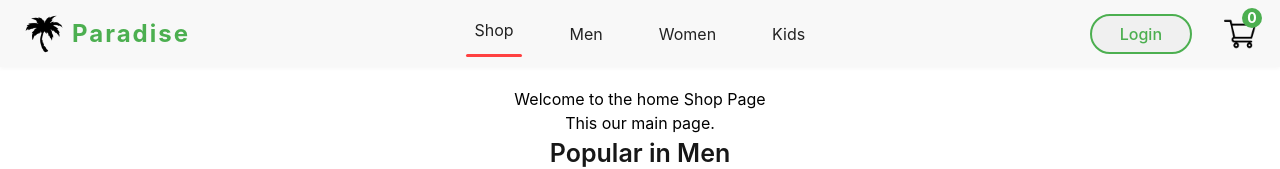
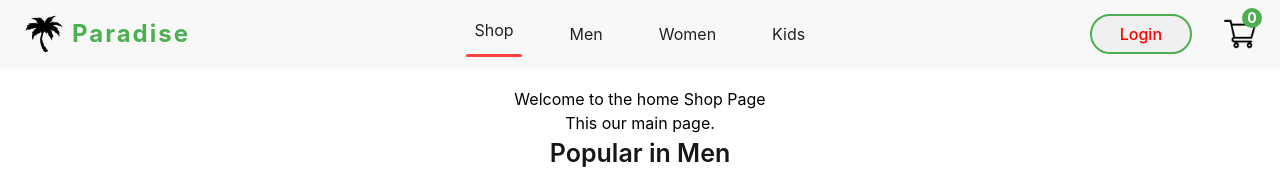
Before and after one commit to FranklinUniversityCompSciPracticum/SU25_Team2, a React (Create React App) app in the folder frontend/: page / in a window 1280 px wide. In both pictures the pointer is over the button "Login". Shown: the top 169 px of the page. Built offline with nearby package versions, Linux system fonts and the light colour scheme.

Commit message:
test commit changing button color

```diff
--- a/frontend/src/Components/Navbar/Navbar.css
+++ b/frontend/src/Components/Navbar/Navbar.css
@@ -98,7 +98,7 @@
 .nav-login button:hover {
     background: #f0f0f0;
     border-color: #4CAF50;
-    color: #4CAF50;
+    color: #ff0000;
 }
 
 .nav-cart {
```
Also changed, not shown: 1 other file (tests, documents, lock files or other folders).
